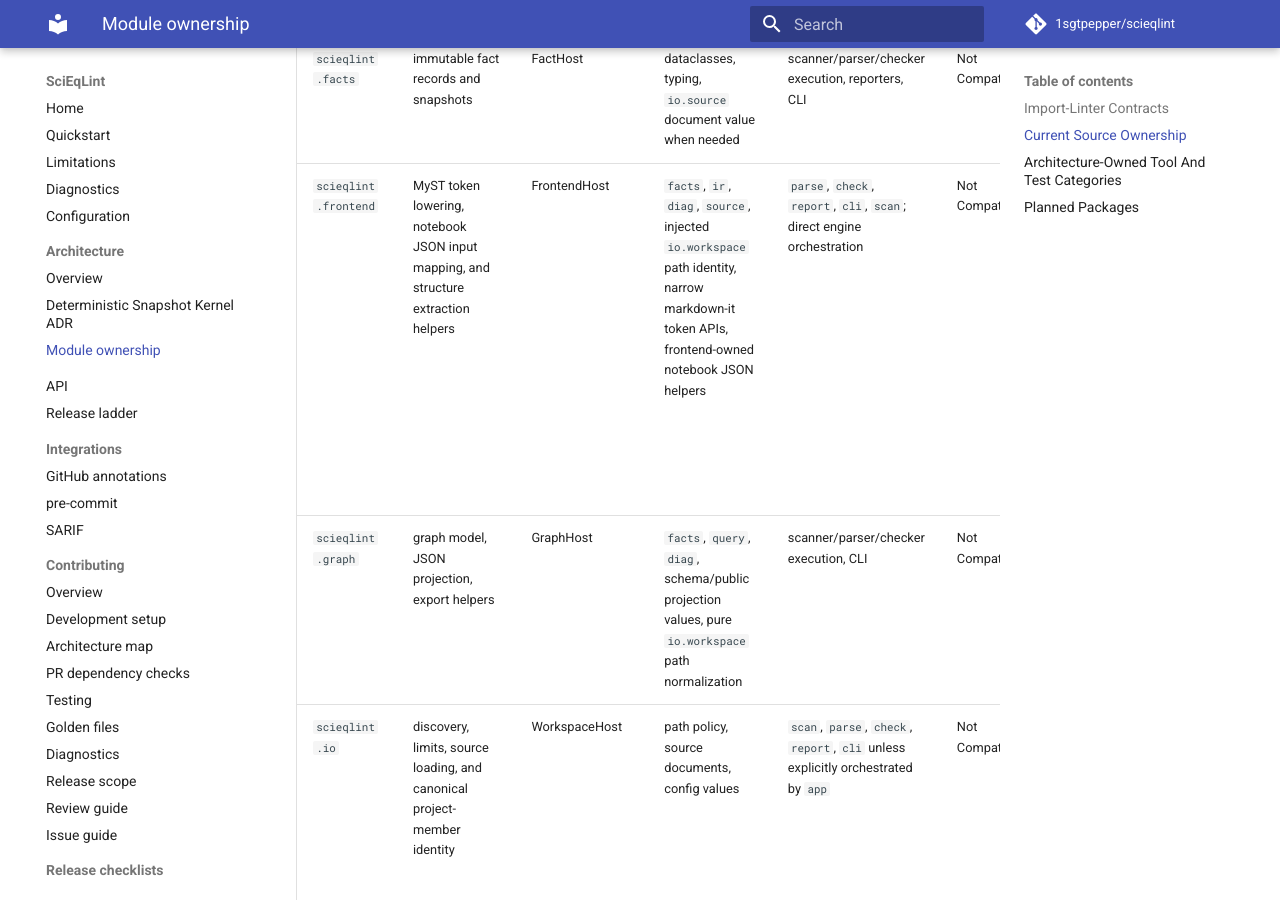
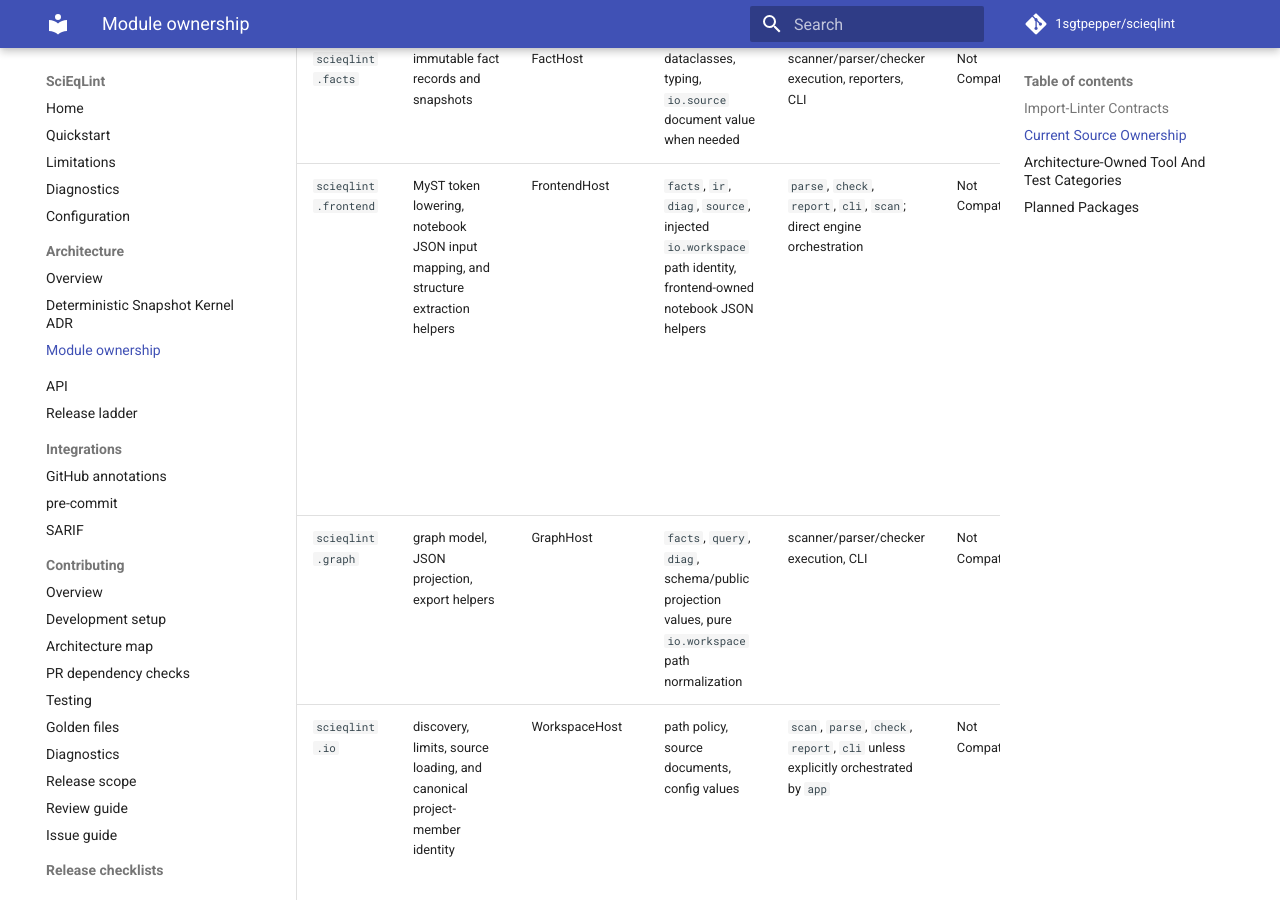
Before and after one commit to 1sgtpepper/scieqlint, an MkDocs documentation site: the page built from docs/architecture/module-ownership.md, in a window 1280 px wide and 900 px high, scrolled down 3716 px. Built offline with MkDocs 1.6.1 and Material for MkDocs 9.7.7, drawn with Linux system fonts in a browser that asks for light colours; comment, search, counter and statistics services are not loaded.

Commit message:
Remove retired frontend dependency claim

```diff
--- a/docs/architecture/module-ownership.md
+++ b/docs/architecture/module-ownership.md
@@ -48,7 +48,7 @@
 | `scieqlint.diag` | diagnostic models, catalog, DiagnosticIR bridge | DiagnosticHost | source-span values, severity/catalog data, public projection helpers | scanner discovery, parser execution, checker orchestration, reporters | Not CompatibilityShell | None |
 | `scieqlint.engine` | current analysis engine interfaces and rule runners | EngineHost | `facts`, `query`, `diag.ir`, `policy`, public source/query values | `cli`, `app`, `api`, `io`, `source`, `scan`, `frontend`, `report` | Not CompatibilityShell | No temporary exception; R1-002B contract `Owner: architecture boundary map - Engines consume query facts only`; PolicyHost supplies catalog-backed severity and output-profile policy. |
 | `scieqlint.facts` | immutable fact records and snapshots | FactHost | dataclasses, typing, `io.source` document value when needed | scanner/parser/checker execution, reporters, CLI | Not CompatibilityShell | None |
-| `scieqlint.frontend` | MyST token lowering, notebook JSON input mapping, and structure extraction helpers | FrontendHost | `facts`, `ir`, `diag`, `source`, injected `io.workspace` path identity, narrow markdown-it token APIs, frontend-owned notebook JSON helpers | `parse`, `check`, `report`, `cli`, `scan`; direct engine orchestration | Not CompatibilityShell | `WorkspaceHost` is injected by orchestration; frontends do not discover or read files. Notebook DTO/span mapping is owned by `frontend.notebook_input`; the scanner may consume that owner through its transitional adapter. |
+| `scieqlint.frontend` | MyST token lowering, notebook JSON input mapping, and structure extraction helpers | FrontendHost | `facts`, `ir`, `diag`, `source`, injected `io.workspace` path identity, frontend-owned notebook JSON helpers | `parse`, `check`, `report`, `cli`, `scan`; direct engine orchestration | Not CompatibilityShell | `WorkspaceHost` is injected by orchestration; frontends do not discover or read files. Notebook DTO/span mapping is owned by `frontend.notebook_input`; the scanner may consume that owner through its transitional adapter. |
 | `scieqlint.graph` | graph model, JSON projection, export helpers | GraphHost | `facts`, `query`, `diag`, schema/public projection values, pure `io.workspace` path normalization | scanner/parser/checker execution, CLI | Not CompatibilityShell | Graph export receives the project root and performs no discovery or file reads. |
 | `scieqlint.io` | discovery, limits, source loading, and canonical project-member identity | WorkspaceHost | path policy, source documents, config values | `scan`, `parse`, `check`, `report`, `cli` unless explicitly orchestrated by `app` | Not CompatibilityShell | Application-injected `WorkspaceHost` is the shared path-identity owner; normalized member collisions are rejected here. |
 | `scieqlint.ir` | DocumentIR and FrontendResult values | ImmutableSource and FrontendHost boundary | `io.source`, immutable fact values | scanner execution, parser execution, checkers, reporters, CLI | Not CompatibilityShell | None |
```
